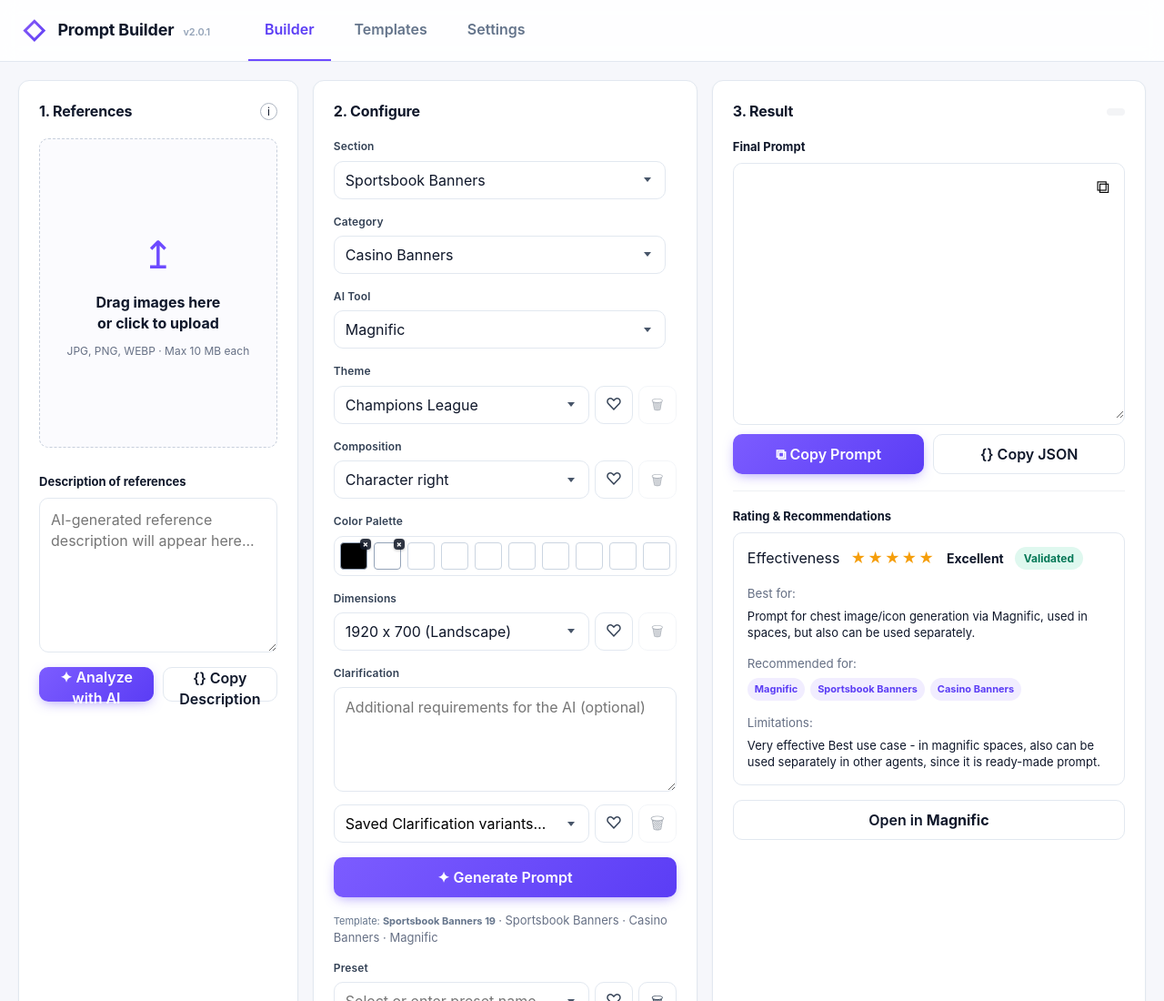
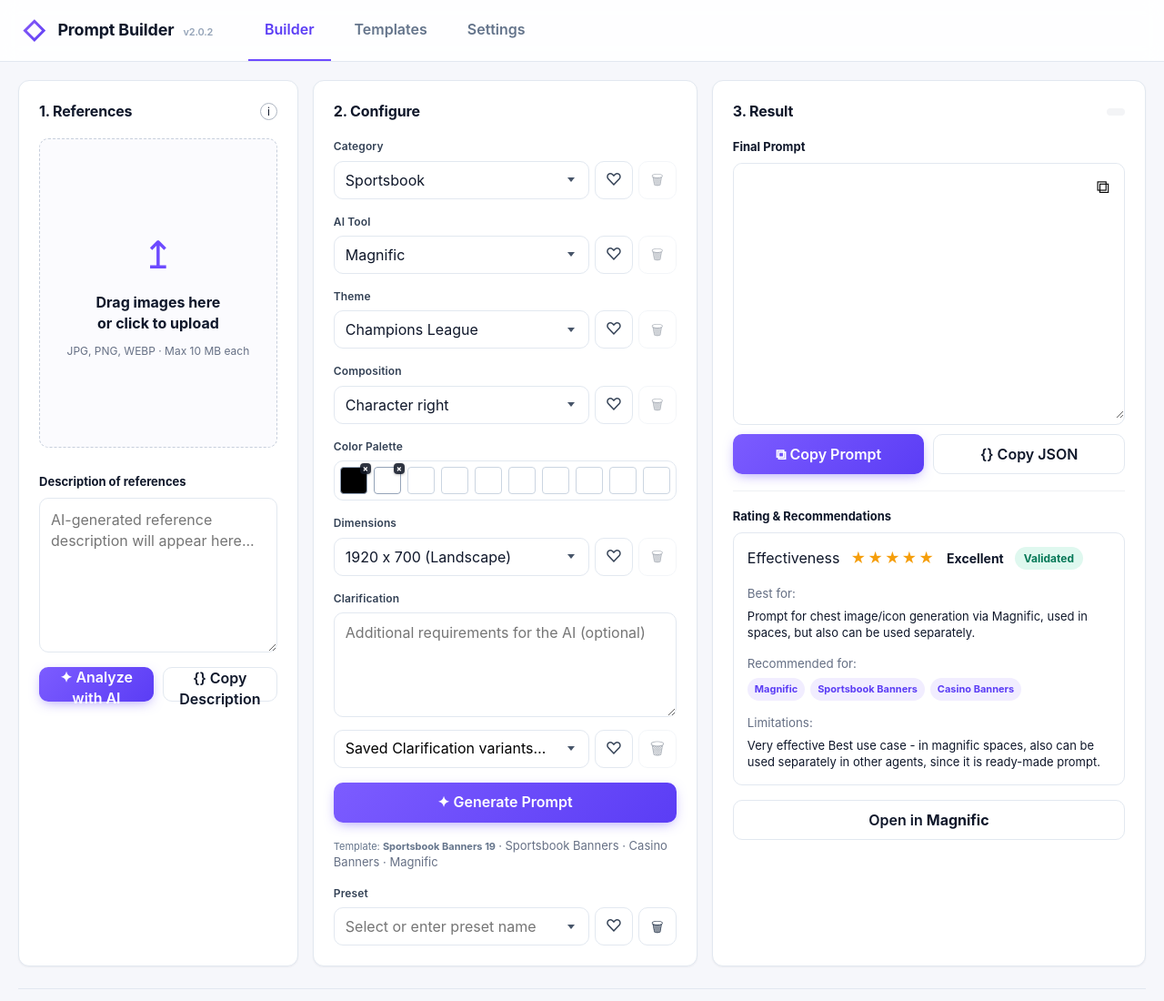
Before and after one commit to evgensoftswiss/PromptBuilder, a website: page index.html in a window 1280 px wide. Shown: the top 1100 px of the page at 91% size. Drawn offline with Linux system fonts and the light colour scheme.

Commit message:
Add files via upload

```diff
--- a/app.js
+++ b/app.js
@@ -387,8 +387,6 @@ async function persistUserTemplates() {
     const response = await fetch('./api/user-templates', { method: 'PUT', headers: { 'Content-Type': 'application/json' }, body: JSON.stringify({ templates }) });
 
     if (!response.ok) throw new Error(`HTTP ${response.status}`);
-
-    refreshBuilderTaxonomy();
     return true;
   } catch (error) {
 
@@ -585,8 +583,6 @@ async function loadTemplates() {
     });
 
     selectedTemplateIndex = PROMPT_TEMPLATES.length ? 0 : -1;
-    refreshBuilderTaxonomy();
-
     if (selectedTemplateIndex >= 0) populateTemplateEditor(selectedTemplateIndex); else renderTemplateEditorList();
 
   } catch (error) {
@@ -601,38 +597,24 @@ async function loadTemplates() {
 
 
 
-// Builder Section / Category / AI Tool come from the templates (built-in and user-created).
-const TAXONOMY_FIELDS = { section: 'section', category: 'category', aiTool: 'agent' };
-function refreshBuilderTaxonomy() {
-  if (!Array.isArray(CONFIG?.fields)) return;
-  for (const [fieldId, key] of Object.entries(TAXONOMY_FIELDS)) {
-    const field = CONFIG.fields.find(f => f.id === fieldId);
-    const values = uniqueTemplateValues(key);
-    if (!field || !values.length) continue;
-    field.options = values.map(value => ({ value, label: value }));
-    const select = $(`field-${fieldId}`);
-    if (!select) continue;
-    const current = select.value;
-    const fallback = values.includes(CONFIG.defaults?.[fieldId]) ? CONFIG.defaults[fieldId] : values[0];
-    select.innerHTML = values.map(value => `<option value="${escapeAttr(value)}">${escapeHtml(value)}</option>`).join('');
-    select.value = values.includes(current) ? current : fallback;
-  }
-  if (!$('field-section')) return;
-  syncCombos();
-  updateOpenToolButton();
-  try { deriveRecommendation(getConfigValues()); } catch (error) { console.warn('[Prompt Builder] Could not refresh recommendation.', error); }
+// The Builder's Category / AI Tool values are fixed, so the matching template is looked up by keywords:
+// the AI Tool must match the template agent and the Category word must appear in its section or category.
+function agentMatchesTool(agent, aiTool) {
+  const a = String(agent || '').toLowerCase();
+  const t = String(aiTool || '').toLowerCase();
+  if (!a || !t) return false;
+  if (t.includes('chatgpt')) return a.includes('chatgpt') || a.includes('codex');
+  if (t.includes('figma')) return a.includes('figma');
+  if (t.includes('magnific')) return a.includes('magnific');
+  return a.includes(t);
 }
 function findSelectedTemplateForValues(values) {
-  const section = String(values?.section || '').trim();
-  const category = String(values?.category || '').trim();
-  const agent = String(values?.aiTool || '').trim();
+  const category = String(values?.category || '').trim().toLowerCase();
+  const aiTool = String(values?.aiTool || '').trim();
   // User templates are listed last, so searching from the end lets them override built-in ones.
-  const list = [...PROMPT_TEMPLATES].reverse();
-  const same = (item, key, value) => templateKeyValue(item, key) === value;
-  return list.find(item => same(item, 'section', section) && same(item, 'category', category) && same(item, 'agent', agent))
-    || list.find(item => same(item, 'category', category) && same(item, 'agent', agent))
-    || list.find(item => same(item, 'agent', agent))
-    || null;
+  const byTool = [...PROMPT_TEMPLATES].reverse().filter(item => agentMatchesTool(item.agent, aiTool));
+  const inCategory = item => category && (templateKeyValue(item, 'section') + ' ' + templateKeyValue(item, 'category')).toLowerCase().includes(category);
+  return byTool.find(inCategory) || byTool[0] || null;
 }
 function updateSelectedTemplateInfo(values) {
   const node = $('selectedTemplateInfo');
@@ -848,7 +830,6 @@ async function loadConfig() {
   if (!CONFIG || !Array.isArray(CONFIG.fields)) {
     throw new Error('Invalid Builder configuration: fields must be an array.');
   }
-  refreshBuilderTaxonomy();
 
   // Configure fields must never depend on provider settings or credentials.
   renderFields();
@@ -962,9 +943,8 @@ function buildSelect(field) {
   select.addEventListener('change', () => {
     saveBuilderState();
     updateCustomRemoveState(select);
-    if (!TAXONOMY_FIELDS[field.id]) return;
-    updateOpenToolButton();
-    try { deriveRecommendation(getConfigValues()); } catch (_) {}
+    if (field.id === 'aiTool') updateOpenToolButton();
+    if (field.id === 'aiTool' || field.id === 'category') { try { deriveRecommendation(getConfigValues()); } catch (_) {} }
   });
   return select;
 }
@@ -1615,7 +1595,7 @@ async function generateFinalWithAI(referenceDescription) {
   const values = getConfigValues();
   const res = await fetch('./api/generate', {
     method:'POST', headers:{'Content-Type':'application/json'},
-    body:JSON.stringify({settings, values, referenceDescription, template: findSelectedTemplateForValues(values)?.prompt_template || ''})
+    body:JSON.stringify({settings, values, referenceDescription})
   });
   if (!res.ok) { const t = await res.text(); throw new Error(t); }
   const data = await res.json();
--- a/config.json
+++ b/config.json
@@ -4,28 +4,42 @@
   "source": "Prompt Library Inventory + sketch.png",
   "fields": [
     {
-      "id": "section",
-      "label": "Section",
-      "type": "select",
-      "required": true,
-      "allowCustom": false,
-      "options": []
-    },
-    {
       "id": "category",
       "label": "Category",
       "type": "select",
       "required": true,
-      "allowCustom": false,
-      "options": []
+      "options": [
+        {
+          "value": "Sportsbook",
+          "label": "Sportsbook"
+        },
+        {
+          "value": "Casino",
+          "label": "Casino"
+        }
+      ],
+      "maxCustom": 20
     },
     {
       "id": "aiTool",
       "label": "AI Tool",
       "type": "select",
       "required": true,
-      "allowCustom": false,
-      "options": []
+      "options": [
+        {
+          "value": "Magnific",
+          "label": "Magnific"
+        },
+        {
+          "value": "Figma AI",
+          "label": "Figma AI"
+        },
+        {
+          "value": "ChatGPT / Codex",
+          "label": "ChatGPT / Codex"
+        }
+      ],
+      "maxCustom": 10
     },
     {
       "id": "theme",
@@ -237,8 +251,7 @@
     }
   ],
   "defaults": {
-    "section": "Sportsbook Banners",
-    "category": "Casino Banners",
+    "category": "Sportsbook",
     "aiTool": "Magnific",
     "theme": "Champions League",
     "composition": "Character right",
--- a/package.json
+++ b/package.json
@@ -1,6 +1,6 @@
 {
   "name": "prompt-builder",
-  "version": "2.0.1",
+  "version": "2.0.2",
   "private": true,
   "description": "Prompt Builder - static web app for GitHub Pages",
   "scripts": {
--- a/styles.css
+++ b/styles.css
@@ -282,3 +282,7 @@ button:focus-visible{outline:2px solid var(--purple2);outline-offset:2px}
 .ai-suggestion-grid span{font-size:12px;color:var(--text)}
 .selected-template-info{font-size:11px;color:var(--muted);margin-top:6px;line-height:1.4}
 @media(max-width:700px){.ai-suggestion-grid{grid-template-columns:1fr}}
+
+/* AI connection selects: same arrow as other dropdown fields */
+#provider,#model{-webkit-appearance:none;appearance:none;padding-right:38px;cursor:pointer;background-color:#fff;background-image:var(--select-arrow);background-repeat:no-repeat;background-position:right 15px center;background-size:8px 5px}
+#provider:disabled,#model:disabled{cursor:not-allowed}
```
Also changed, not shown: CHANGELOG.md, 2 other files.
